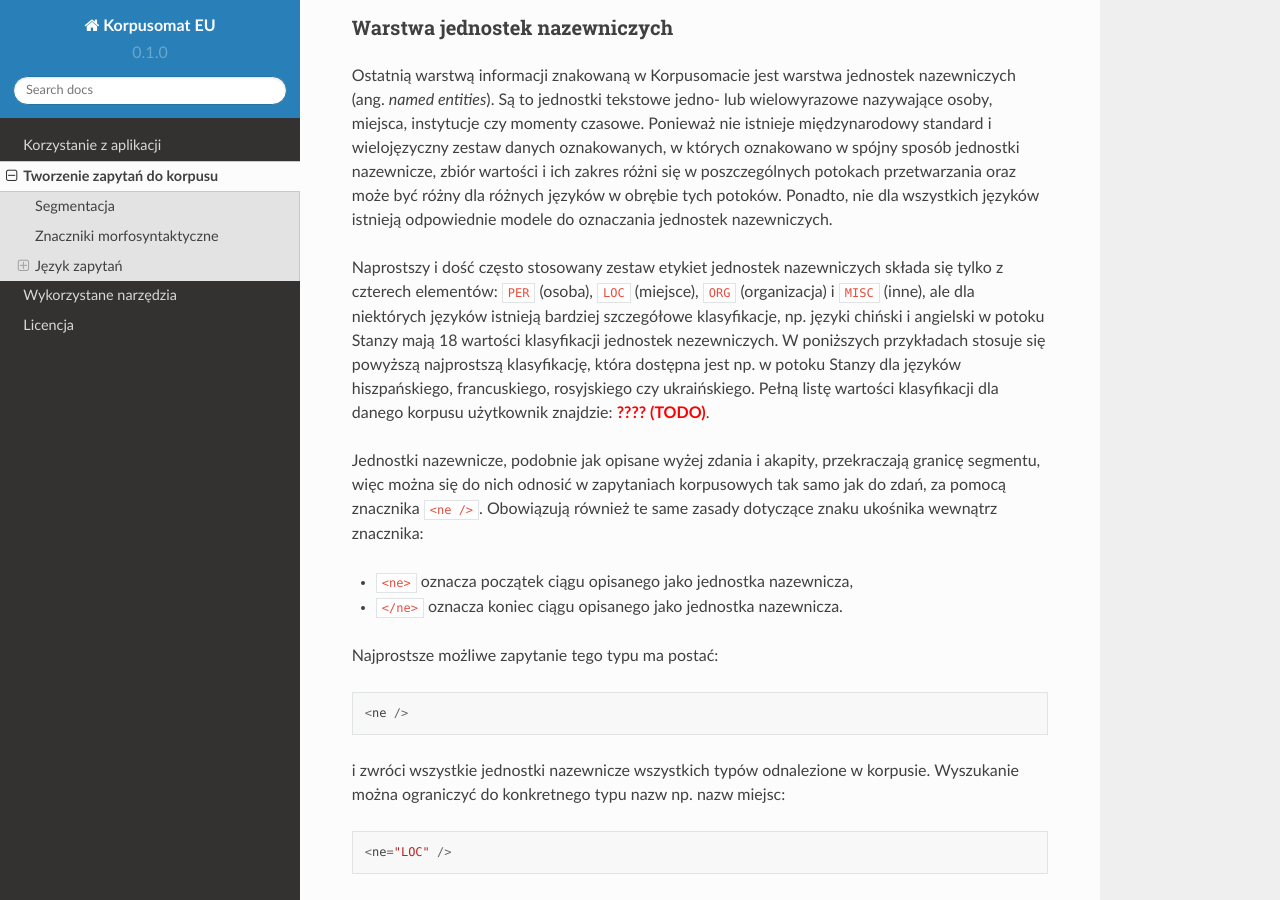
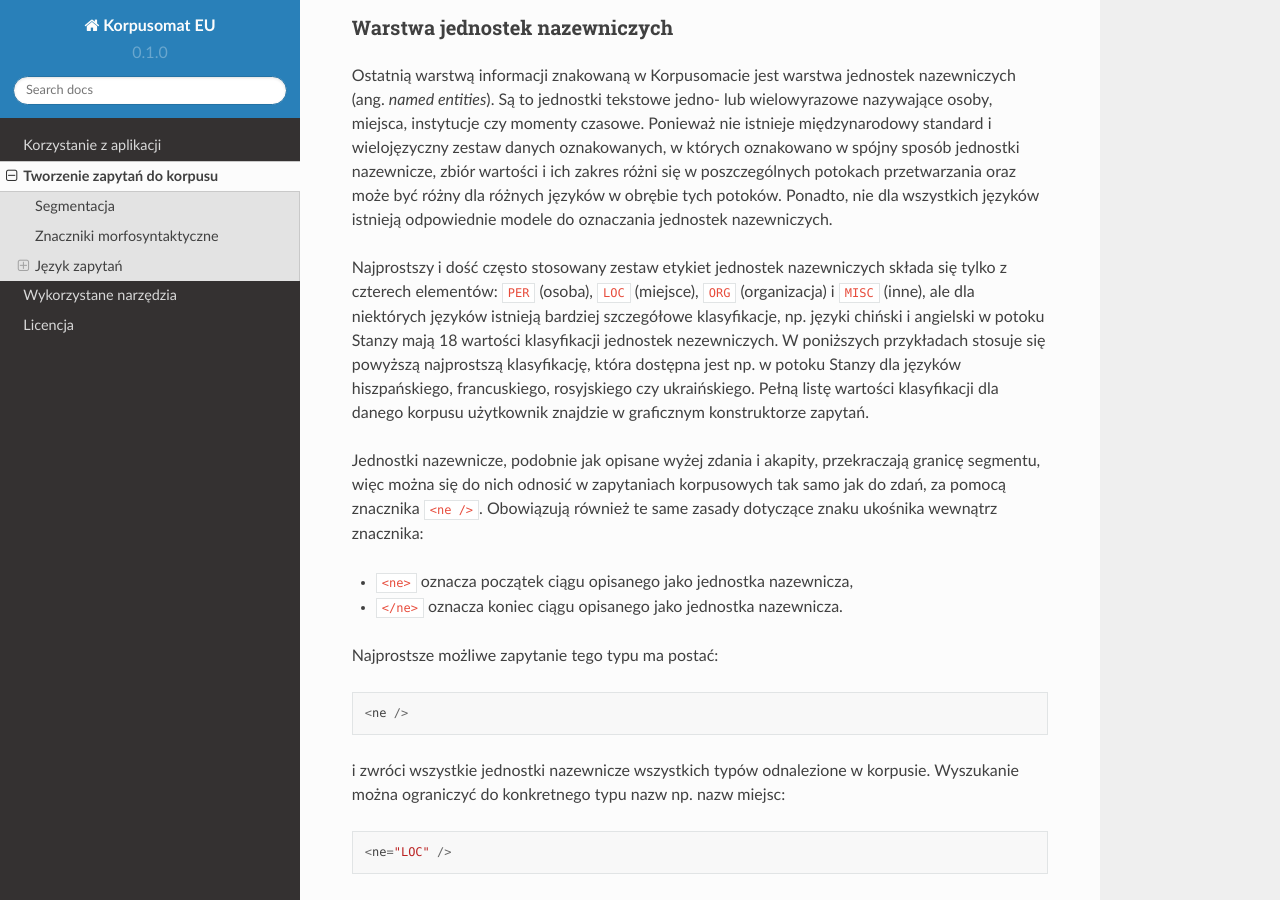
Before and after one commit to ipipan/korpusomat-eu-docs, a Sphinx documentation site: the page built from docs/source/mtas.rst, in a window 1280 px wide and 900 px high, scrolled down 12143 px. Built offline with Sphinx 7.4.7 and the Read the Docs theme 2.0.0, drawn with Linux system fonts in a browser that asks for light colours; some of the changed text lies outside the part shown.

Commit message:
Update mtas.rst

```diff
--- a/docs/source/mtas.rst
+++ b/docs/source/mtas.rst
@@ -540,7 +540,7 @@
 zapytania będą wystąpienia rzeczownika :lex:`osoba`, nadrzędne względem nich
 formy czasownikowe (finitywne i niefinitywne) będą się zaś znajdowały
 w lewym lub prawym kontekście wyników wyróżnione pismem pogrubionym.
-:todo:`TODO: dorobić statystyki` Można je jednak zgrupować i posortować względem ich częstości dzięki
+Można je jednak zgrupować i posortować względem ich częstości dzięki
 opcjom Statystyk. Wartością atrybutu ``deprel`` jest jedna z etykiet krawędzi
 w drzewie zależnościowym odnosząca się do dopełnienia bliższego. Pełny zestaw
 etykiet relacji zależnościowych znajduje się w `dokumentacji
@@ -608,13 +608,13 @@
 oraz może być różny dla różnych języków w obrębie tych potoków. Ponadto, nie dla wszystkich
 języków istnieją odpowiednie modele do oznaczania jednostek nazewniczych.
 
-Naprostszy i dość często stosowany zestaw etykiet jednostek nazewniczych składa się tylko z czterech
+Najprostszy i dość często stosowany zestaw etykiet jednostek nazewniczych składa się tylko z czterech
 elementów: ``PER`` (osoba), ``LOC`` (miejsce), ``ORG`` (organizacja) i ``MISC`` (inne), ale dla niektórych
 języków istnieją bardziej szczegółowe klasyfikacje, np. języki chiński i angielski w potoku Stanzy
 mają 18 wartości klasyfikacji jednostek nezewniczych. W poniższych przykładach stosuje się powyższą najprostszą
 klasyfikację, która dostępna jest np. w potoku Stanzy dla języków hiszpańskiego, francuskiego, rosyjskiego
 czy ukraińskiego. Pełną listę wartości klasyfikacji dla danego
-korpusu użytkownik znajdzie: :todo:`???? (TODO)`.
+korpusu użytkownik znajdzie w graficznym konstruktorze zapytań.
 
 
 Jednostki nazewnicze, podobnie jak opisane wyżej zdania i akapity,
```
